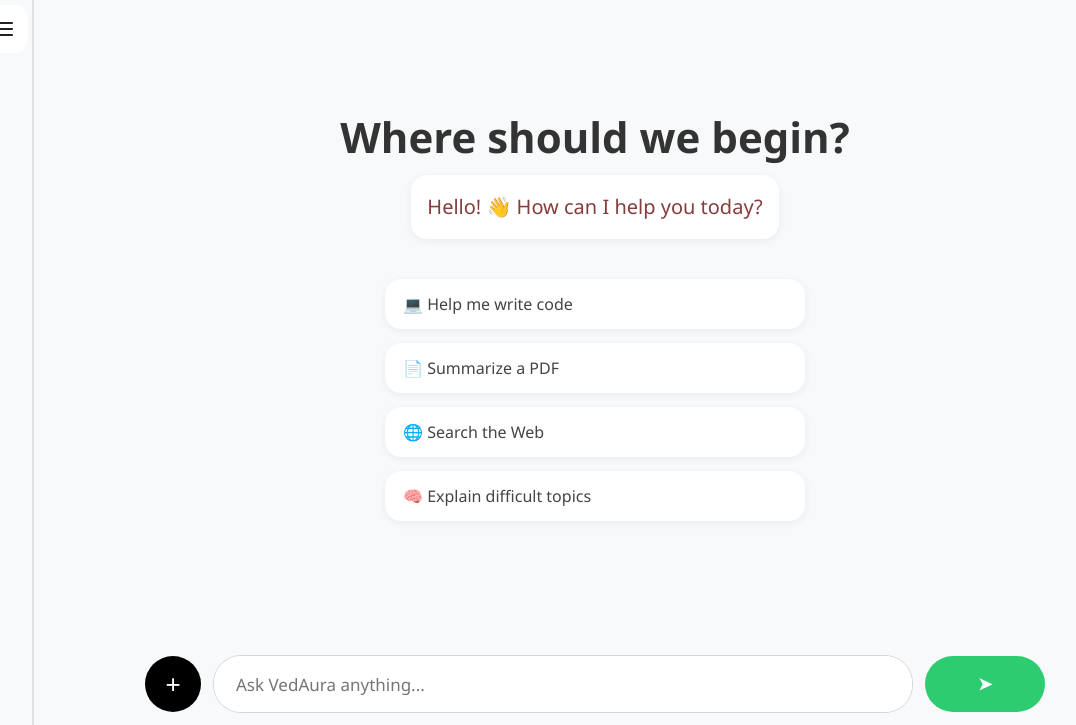
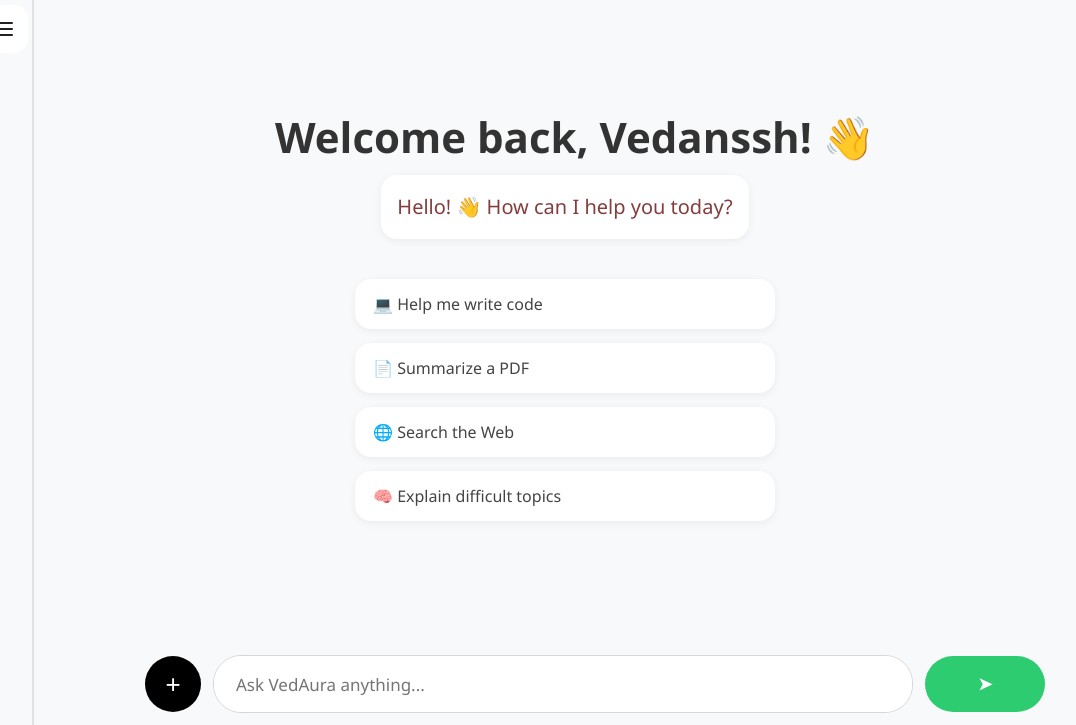
Before and after one commit to Oddiant-OddiAI/Oddi-ai, a Flask app: page / in a window 1280 px wide. Shown: the part 75-800 px from the top of the page, without its empty margins (45-1121 px from the left). Run offline with Flask 3, Linux system fonts and the light colour scheme; a user stored in the database is signed in; data comes from the database, SQL or seed files in the repository; some libraries are stand-ins or nearby versions.

Commit message:
Fixed welcome message for log ined users

```diff
--- a/static/style.css
+++ b/static/style.css
@@ -110,27 +110,22 @@ body.dark-mode .logo-box{
 /* ---------- Welcome Screen ---------- */
 
 .welcome-message{
+    position:relative;
+    display:flex;
+    flex-direction:column;
+    align-items:center;
+    padding-top:30px;
+    transform:translateX(-30px);
+}
 
-    position:relative;
-
-    display:flex;
-
-    flex-direction:column;
-
-
-    align-items:center;
-    padding-top: 30px;
-
-    pointer-events:none;
-    z-index:0;
-}
 body.dark-mode .welcome-message p{
     color:#F5F5F5;
 }
 
-.welcome-message h2{
-    margin:0;
-    font-size:42px;
+.welcome-message h2 {
+    margin: 0;
+    font-size: 42px;
+    transform: translateX(10px);
 }
 
 .welcome-message p{
--- a/templates/index.html
+++ b/templates/index.html
@@ -117,7 +117,13 @@
 
         <div class="welcome-message" id="welcomeContainer">
 
-            <h2>Where should we begin?</h2>
+            <h2>
+                {% if logged_in %}
+                    Welcome back, {{ username }}! 👋
+                {% else %}
+                   Where should we begin?
+                {% endif %}
+            </h2>
 
             <p>Hello! 👋 How can I help you today?</p>
 
```
